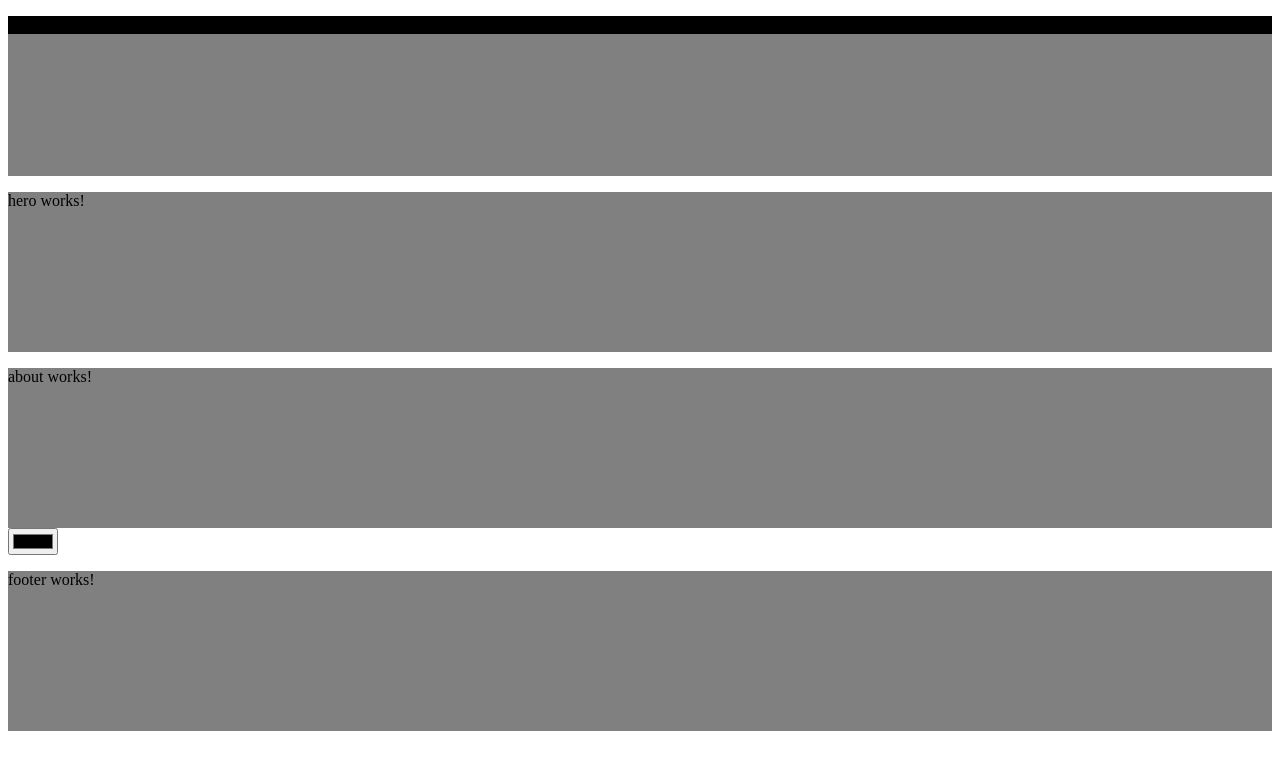
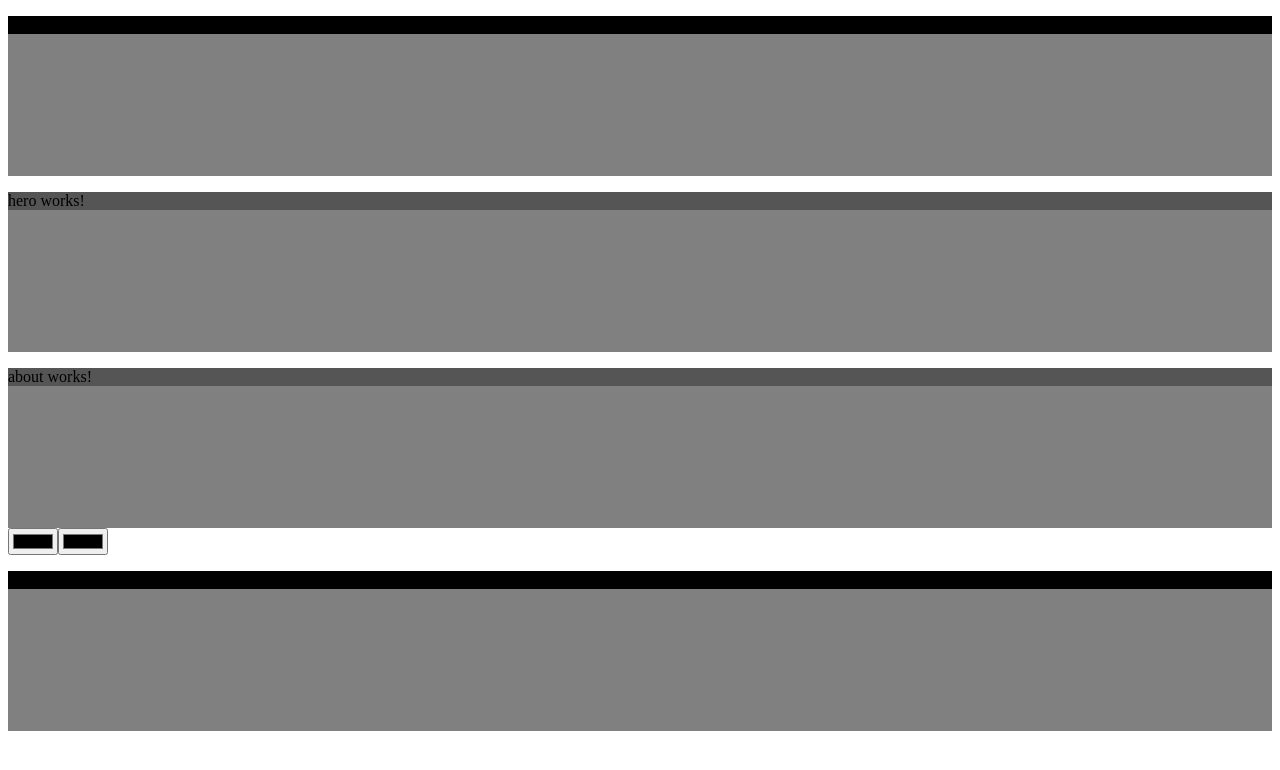
Before and after one commit to Lexsak/angular-learning, an Angular app: page / in a window 1280 px wide. Shown: the top 770 px of the page. Built offline with nearby package versions, Linux system fonts and the light colour scheme.

Commit message:
secondColor

```diff
--- a/src/app/color.service.ts
+++ b/src/app/color.service.ts
@@ -5,9 +5,13 @@ import { Injectable } from '@angular/core';
 })
 export class ColorService {
   mainColor: string = '#000';
+  secondColor: string = '#555';
 
   setMainColor(color: string): void {
     this.mainColor = color;
   }
 
+  setSecondColor(color: string): void {
+    this.secondColor = color;
+  }
 }
--- a/src/app/layouts/change-color/change-color.component.html
+++ b/src/app/layouts/change-color/change-color.component.html
@@ -1 +1,2 @@
-<input type="color" (input)="changeColor($event)">
+<input type="color" (input)="changeMainColor($event)">
+<input type="color" (input)="changeSecondColor($event)">
--- a/src/app/layouts/change-color/change-color.component.ts
+++ b/src/app/layouts/change-color/change-color.component.ts
@@ -13,8 +13,13 @@ export class ChangeColorComponent {
 
   constructor(private colorService: ColorService) {}
 
-  changeColor(event: any) {
-    const color = event?.target?.value
+  changeMainColor(event: any) {
+    const color = event?.target?.value;
     this.colorService.setMainColor(color);
   }
+
+  changeSecondColor(event: any){
+    const color = event?.target?.value;
+    this.colorService.setSecondColor(color);
+  };
 }
--- a/src/app/layouts/footer/footer.component.html
+++ b/src/app/layouts/footer/footer.component.html
@@ -1 +1 @@
-<p>footer works!</p>
+<p [style.background-color]="getBackgroundColor()">footer works!</p>
--- a/src/app/layouts/footer/footer.component.ts
+++ b/src/app/layouts/footer/footer.component.ts
@@ -1,10 +1,15 @@
 import { Component } from '@angular/core';
+import { ColorService } from 'src/app/color.service';
 
 @Component({
   selector: 'app-footer',
   templateUrl: './footer.component.html',
-  styleUrls: ['./footer.component.css']
+  styleUrls: ['./footer.component.css'],
 })
 export class FooterComponent {
+  constructor(private colorService: ColorService) {}
 
+  getBackgroundColor(): string {
+    return this.colorService.mainColor;
+  }
 }
--- a/src/app/pages/about/about.component.html
+++ b/src/app/pages/about/about.component.html
@@ -1 +1 @@
-<p>about works!</p>
+<p [style.background-color]="getSecondColor()">about works!</p>
--- a/src/app/pages/about/about.component.ts
+++ b/src/app/pages/about/about.component.ts
@@ -1,10 +1,15 @@
 import { Component } from '@angular/core';
+import { ColorService } from 'src/app/color.service';
 
 @Component({
   selector: 'app-about',
   templateUrl: './about.component.html',
-  styleUrls: ['./about.component.css']
+  styleUrls: ['./about.component.css'],
 })
 export class AboutComponent {
+  constructor(private colorService: ColorService) {}
 
+  getSecondColor(){
+    return this.colorService.secondColor;
+  }
 }
--- a/src/app/pages/hero/hero.component.html
+++ b/src/app/pages/hero/hero.component.html
@@ -1 +1 @@
-<p>hero works!</p>
+<p [style.background-color]="getSecondColor()">hero works!</p>
--- a/src/app/pages/hero/hero.component.ts
+++ b/src/app/pages/hero/hero.component.ts
@@ -1,10 +1,15 @@
 import { Component } from '@angular/core';
+import { ColorService } from 'src/app/color.service';
 
 @Component({
   selector: 'app-hero',
   templateUrl: './hero.component.html',
-  styleUrls: ['./hero.component.css']
+  styleUrls: ['./hero.component.css'],
 })
 export class HeroComponent {
+  constructor(private colorService: ColorService) {}
 
+  getSecondColor() {
+    return this.colorService.secondColor;
+  }
 }
```
